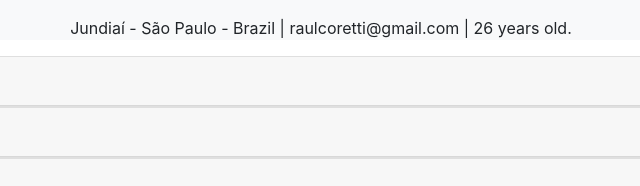
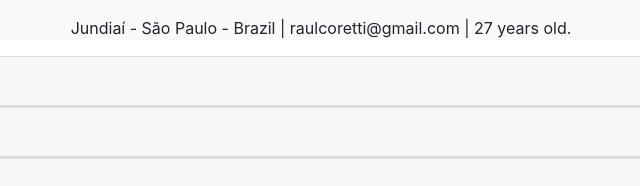
Before and after one commit to raulcoretti/raulcoretti.github.io, a plain HTML site: page index-en.html in a window 1280 px wide. Shown: the part 498-684 px from the top of the page, 319-959 px from the left. Drawn offline with nearby package versions, Linux system fonts and the light colour scheme.

Commit message:
Update index-en.html

```diff
--- a/index-en.html
+++ b/index-en.html
@@ -44,7 +44,7 @@
           <a class="fa fa-linkedin-square" style="font-size:24px" href="https://www.linkedin.com/in/raul-cruz-568755115/"></a>
           <a class="fa fa-github" style="font-size:24px" href="https://github.com/raulcoretti"></a>
         </p>
-        <p>Jundiaí - São Paulo - Brazil | raulcoretti@gmail.com | 26 years old.
+        <p>Jundiaí - São Paulo - Brazil | raulcoretti@gmail.com | 27 years old.
         </p>
       </div>
     </div>
```
